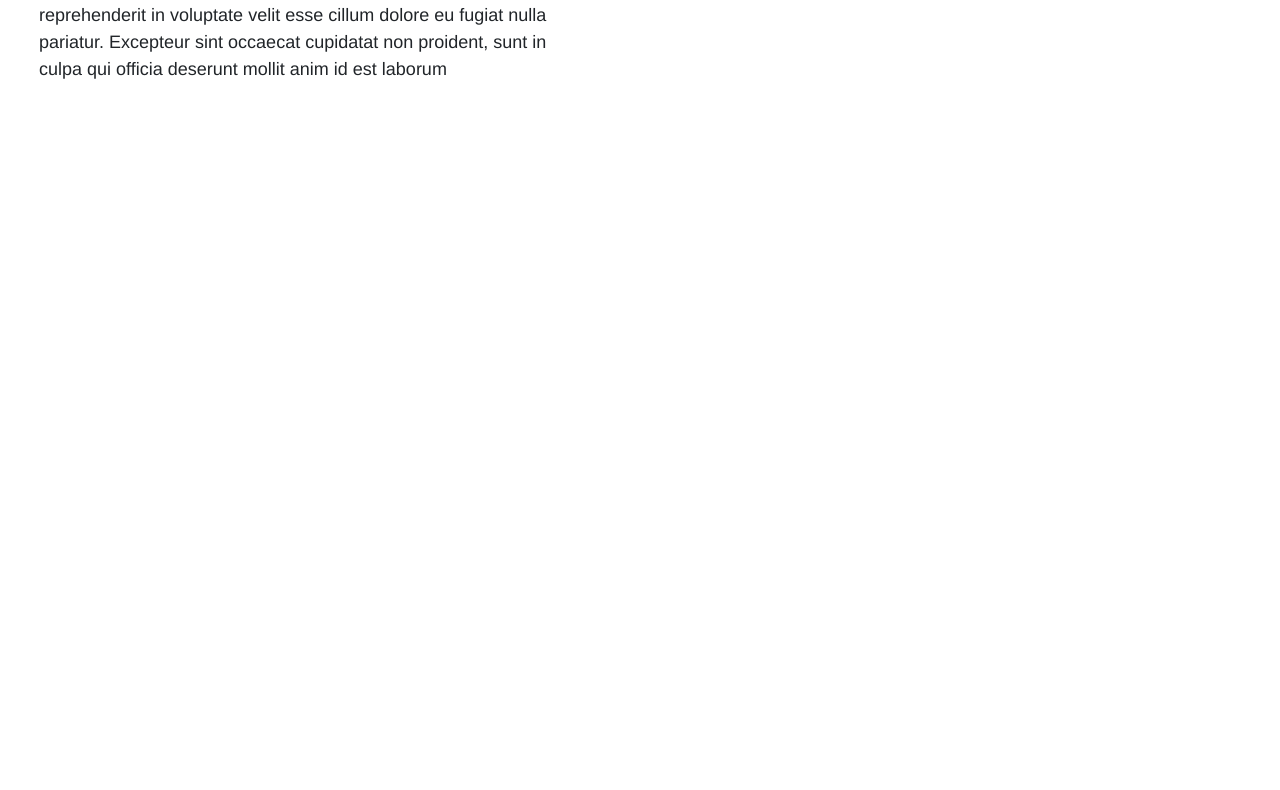
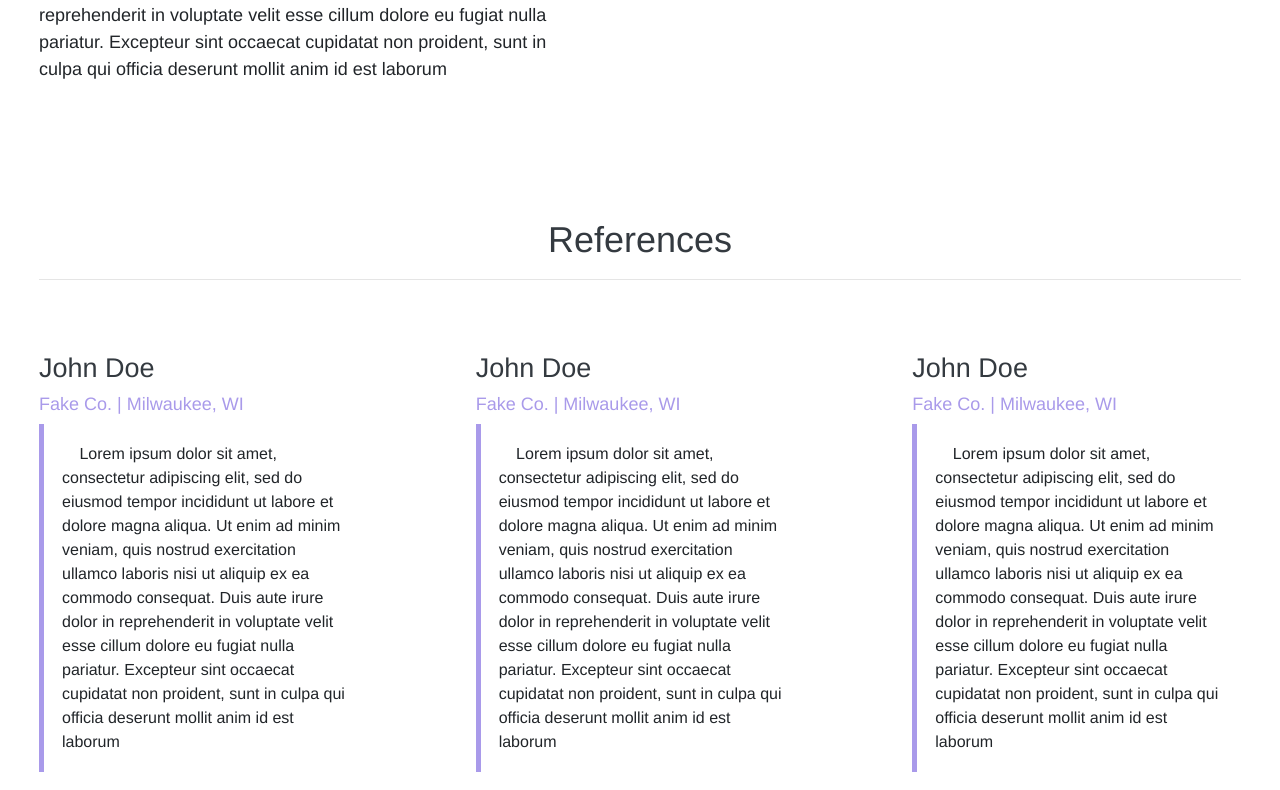
Before and after one commit to SSouik/personal-website-template, a Next.js app: page / in a window 1280 px wide. Shown: the part 1445-2235 px from the top of the page. Before the commit the page ends 1600 px from the top, so only its background shows below. Built offline with nearby package versions, Linux system fonts and the light colour scheme; a web font is replaced by a local one.

Commit message:
created references section

```diff
--- /dev/null
+++ b/src/components/Reference.js
@@ -0,0 +1,13 @@
+import React from 'react';
+
+const Reference = ({ name, location, quote }) => {
+    return (
+        <div className='reference'>
+            <h4>{name}</h4>
+            <h6 className='secondary'>{location}</h6>
+            <p className='quote p-3'>{quote}</p>
+        </div>
+    )
+}
+
+export default Reference;
--- a/src/components/index.js
+++ b/src/components/index.js
@@ -1,11 +1,13 @@
 import Banner from './Banner';
 import Experience from './Experience';
 import Nav from './Nav';
+import Reference from './Reference';
 import Skillbar from './SkillBar';
 
 export {
     Banner,
     Experience,
     Nav,
+    Reference,
     Skillbar
 }
--- a/src/pages/index.js
+++ b/src/pages/index.js
@@ -1,5 +1,5 @@
 import React from 'react';
-import { Banner, Experience, Skillbar } from '../components';
+import { Banner, Experience, Reference, Skillbar } from '../components';
 
 export default function Home() {
     return (
@@ -48,6 +48,59 @@ export default function Home() {
                     <Skillbar label='Skill 5' percentage='60%'/>
                 </div>
             </div>
+            <div className='row mt-2 text-center'>
+                <div className='col-md-12 p-5'>
+                    <h2>References</h2>
+                    <hr/>
+                </div>
+            </div>
+            <div className='row'>
+                <div className='col-lg-4 pl-5 pr-5'>
+                    <Reference
+                        name='John Doe'
+                        location='Fake Co. | Milwaukee, WI'
+                        quote='Lorem ipsum dolor sit amet, consectetur adipiscing elit,
+                        sed do eiusmod tempor incididunt ut labore et dolore magna
+                        aliqua. Ut enim ad minim veniam, quis nostrud
+                        exercitation ullamco laboris nisi ut aliquip
+                        ex ea commodo consequat. Duis aute irure dolor in
+                        reprehenderit in voluptate velit esse cillum dolore eu
+                        fugiat nulla pariatur. Excepteur sint occaecat
+                        cupidatat non proident, sunt in culpa qui officia
+                        deserunt mollit anim id est laborum'
+                    />
+                </div>
+                <div className='col-lg-4 pl-5 pr-5'>
+                    <Reference
+                        name='John Doe'
+                        location='Fake Co. | Milwaukee, WI'
+                        quote='Lorem ipsum dolor sit amet, consectetur adipiscing elit,
+                        sed do eiusmod tempor incididunt ut labore et dolore magna
+                        aliqua. Ut enim ad minim veniam, quis nostrud
+                        exercitation ullamco laboris nisi ut aliquip
+                        ex ea commodo consequat. Duis aute irure dolor in
+                        reprehenderit in voluptate velit esse cillum dolore eu
+                        fugiat nulla pariatur. Excepteur sint occaecat
+                        cupidatat non proident, sunt in culpa qui officia
+                        deserunt mollit anim id est laborum'
+                    />
+                </div>
+                <div className='col-lg-4 pl-5 pr-5'>
+                    <Reference
+                        name='John Doe'
+                        location='Fake Co. | Milwaukee, WI'
+                        quote='Lorem ipsum dolor sit amet, consectetur adipiscing elit,
+                        sed do eiusmod tempor incididunt ut labore et dolore magna
+                        aliqua. Ut enim ad minim veniam, quis nostrud
+                        exercitation ullamco laboris nisi ut aliquip
+                        ex ea commodo consequat. Duis aute irure dolor in
+                        reprehenderit in voluptate velit esse cillum dolore eu
+                        fugiat nulla pariatur. Excepteur sint occaecat
+                        cupidatat non proident, sunt in culpa qui officia
+                        deserunt mollit anim id est laborum'
+                    />
+                </div>
+            </div>
         </div>
     )
 }
--- /dev/null
+++ b/src/styles/components/_reference.scss
@@ -0,0 +1,34 @@
+.reference {
+    display: flex;
+    flex-direction: column;
+
+    .quote {
+        border-left: solid 5px $secondary;
+        font-size: 16px;
+        &:before {
+            @extend .fa;
+            @extend .fa-quote-left;
+            padding-right: 5px;
+            color: $secondary;
+            font-size: 16px;
+        }
+    }
+
+    @include media-breakpoint-down(md) {
+        .quote {
+            font-size: 14px;
+            &:before {
+                font-size: 14px;
+            }
+        }
+      }
+
+    @include media-breakpoint-down(sm) {
+        .quote {
+            font-size: 12px;
+            &:before {
+                font-size: 12px;
+            }
+        }
+    }
+}
--- a/src/styles/components/index.scss
+++ b/src/styles/components/index.scss
@@ -1,3 +1,4 @@
 @import 'banner';
 @import 'profile';
+@import 'reference';
 @import 'skillbar';
```
